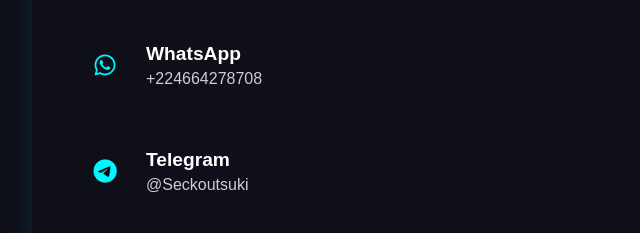
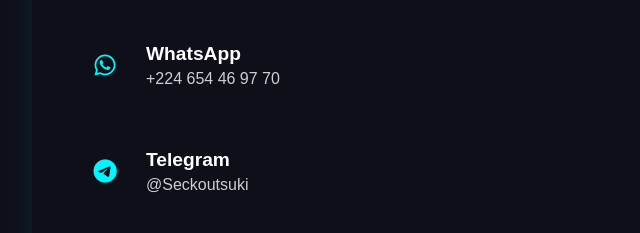
Before and after one commit to balde224TECH/mon-site-ecommerce, a website: page mon-site-ecommerce/public/contact.html in a window 1280 px wide. Shown: the part 273-506 px from the top of the page, 0-640 px from the left. Drawn offline with Linux system fonts and the light colour scheme.

Commit message:
Update contact.html

```diff
--- a/mon-site-ecommerce/public/contact.html
+++ b/mon-site-ecommerce/public/contact.html
@@ -19,7 +19,7 @@
                     </div>
                     <div class="info-content">
                         <h3>WhatsApp</h3>
-                        <p>+224664278708</p>
+                        <p>+224 654 46 97 70</p>
                     </div>
                 </div>
 
```
